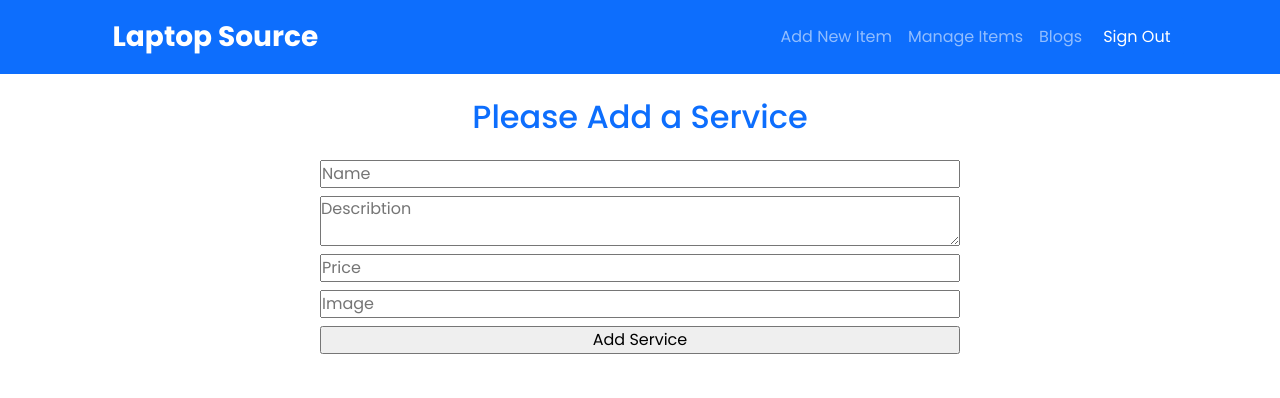
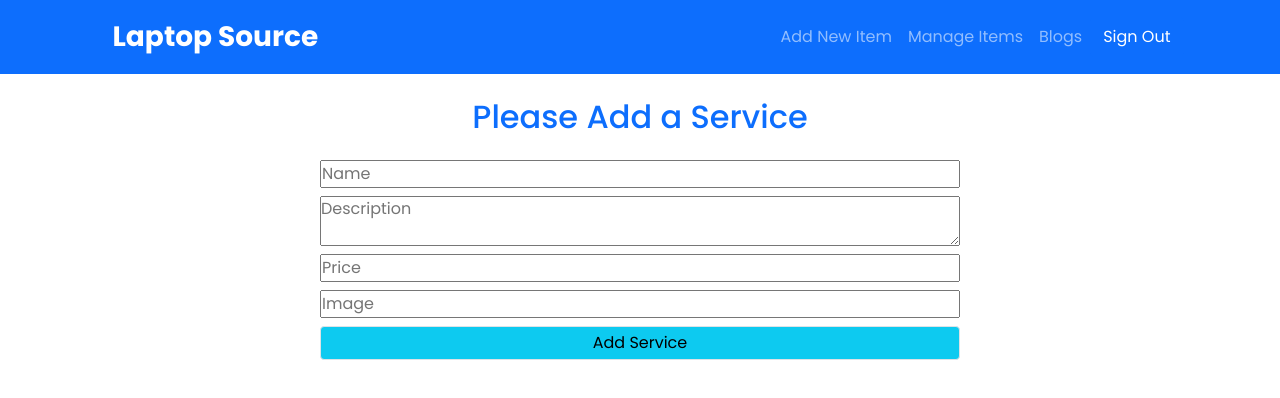
Before and after one commit to abdulmatin303/laptop-source-client, a React (Create React App) app: page /addservice in a window 1280 px wide. Shown: the top 398 px of the page. Built offline with nearby package versions, Linux system fonts and the light colour scheme; no server answers; sample sign-in values are in the browser's storage.

Commit message:
readme.md file done

```diff
--- a/src/Pages/AddService/AddService.js
+++ b/src/Pages/AddService/AddService.js
@@ -26,10 +26,10 @@ const AddService = () => {
             <h2  className='text-center text-primary m-4'>Please Add a Service</h2>
             <form className='d-flex flex-column' onSubmit={handleSubmit(onSubmit)}>
                 <input className='mb-2' placeholder='Name' {...register("name", { required: true, maxLength: 20 })} />
-                <textarea className='mb-2' placeholder='Describtion' {...register("description")} />
+                <textarea className='mb-2' placeholder='Description' {...register("description")} />
                 <input className='mb-2' placeholder='Price' type="number" {...register("fee")} />
                 <input className='mb-2' placeholder='Image' type="text" {...register("img")} />
-                <input className='mb-2' type="submit" value="Add Service" />
+                <input className='mb-2 border rounded bg-info p-1' type="submit" value="Add Service" />
             </form>
         </div>
     );
--- a/src/Pages/Home/Service/Service.js
+++ b/src/Pages/Home/Service/Service.js
@@ -20,7 +20,7 @@ const Service = (props) => {
                     <p className="card-text">${fee}</p>
                     <p className="card-text">Available: <span className='text-danger'>{stock}</span></p>
                     <p className="card-text">Supplier: <span className='text-warning p-2'>{supplier}</span></p>
-                    <p className="card-text">{description.slice(0,35)}.....</p>
+                    <p className="card-text">{description.slice(0,30)}.....</p>
                     <button onClick={()=> navigateToServiceDetail(_id)} className='btn btn-info'>Update Stock</button>
                 </div>
             </div>
```
Also changed, not shown: 1 other file (tests, documents, lock files or other folders).
